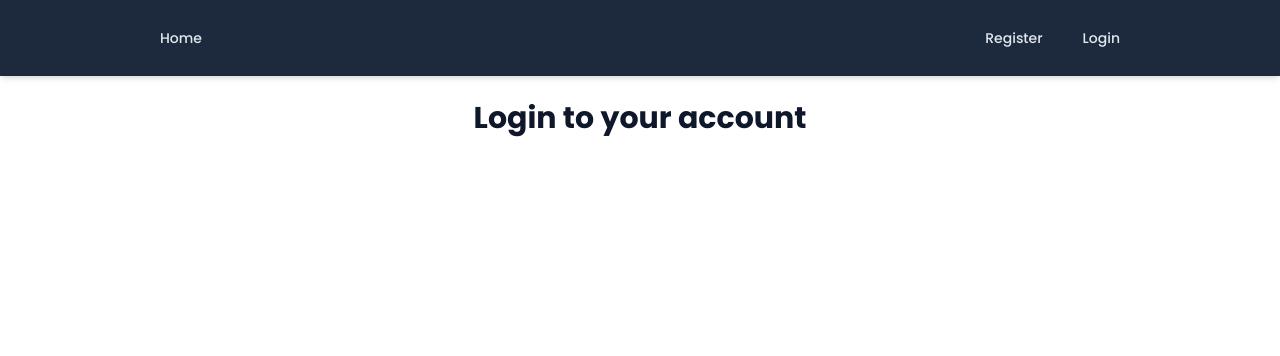
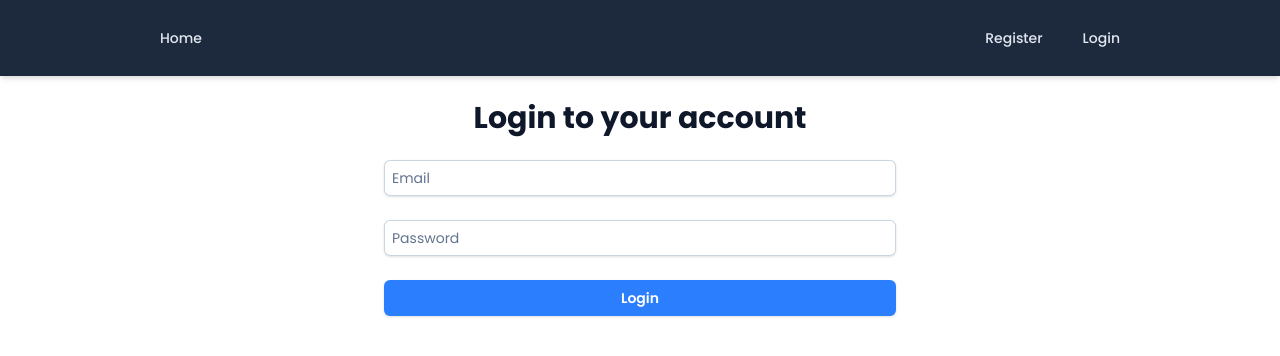
Before and after one commit to Naseebullah-Khan/laravel-api-react, a React (Vite) app: page /login in a window 1280 px wide. Shown: the top 356 px of the page. Built offline with nearby package versions, Linux system fonts and the light colour scheme.

Commit message:
Add login functionality with form handling and error management; update user state handling in AppProvider

```diff
--- a/src/Context/AppProvider.tsx
+++ b/src/Context/AppProvider.tsx
@@ -20,7 +20,9 @@ export default function AppProvider({ children }: AppProviderProps) {
                 })
 
                 const data = await response.json();
-                setUser(data);
+                if (response.ok) {
+                    setUser(data);
+                }
             }
             getUser();
         }
--- a/src/pages/Auth/Login.tsx
+++ b/src/pages/Auth/Login.tsx
@@ -1,7 +1,59 @@
+import { useNavigate } from "react-router-dom";
+import useAppContext from "../../Context/useAppContext";
+import { useState, type SyntheticEvent } from "react";
+
 export default function Login() {
+    const navigate = useNavigate();
+    const { setToken } = useAppContext();
+
+    const [formData, setFormData] = useState<{ email: string, password: string }>({
+        email: "",
+        password: "",
+    })
+    const [errors, setErrors] = useState<{ email: string[], password: string[] }>({ email: [], password: [] });
+
+    function handleChange(event: React.ChangeEvent<HTMLInputElement>) {
+        const name = event.target.name
+        const value = event.target.value
+        setFormData({ ...formData, [name]: value })
+    }
+
+    async function onSubmit(event: SyntheticEvent<HTMLFormElement>) {
+        event.preventDefault();
+        const response = await fetch("/api/login",
+            {
+                method: "post",
+                body: JSON.stringify(formData),
+            });
+
+        const data = await response.json();
+
+        if (data.errors) {
+            setErrors(data.errors)
+        } else {
+            localStorage.setItem("token", data.token)
+            setToken(data.token);
+            navigate("/");
+        }
+    }
     return (
         <>
             <h1 className="title">Login to your account</h1>
+
+            <form className="w-1/2 mx-auto space-y-6" onSubmit={onSubmit}>
+
+                <div>
+                    <input type="email" name="email" placeholder="Email" onChange={handleChange} value={formData.email} required />
+                    {errors.email && <p className="error">{errors.email}</p>}
+                </div>
+
+                <div>
+                    <input type="password" name="password" placeholder="Password" onChange={handleChange} value={formData.password} required />
+                    {errors.password && <p className="error">{errors.password}</p>}
+                </div>
+
+                <button className="primary-btn">Login</button>
+            </form>
         </>
     )
 }
```
